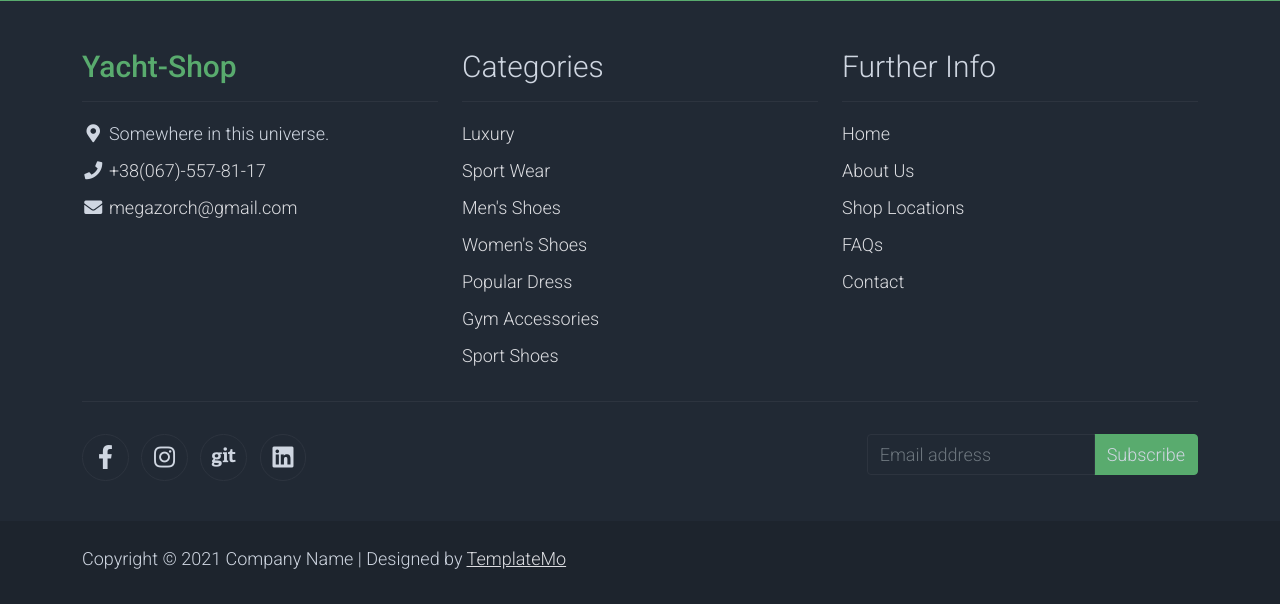
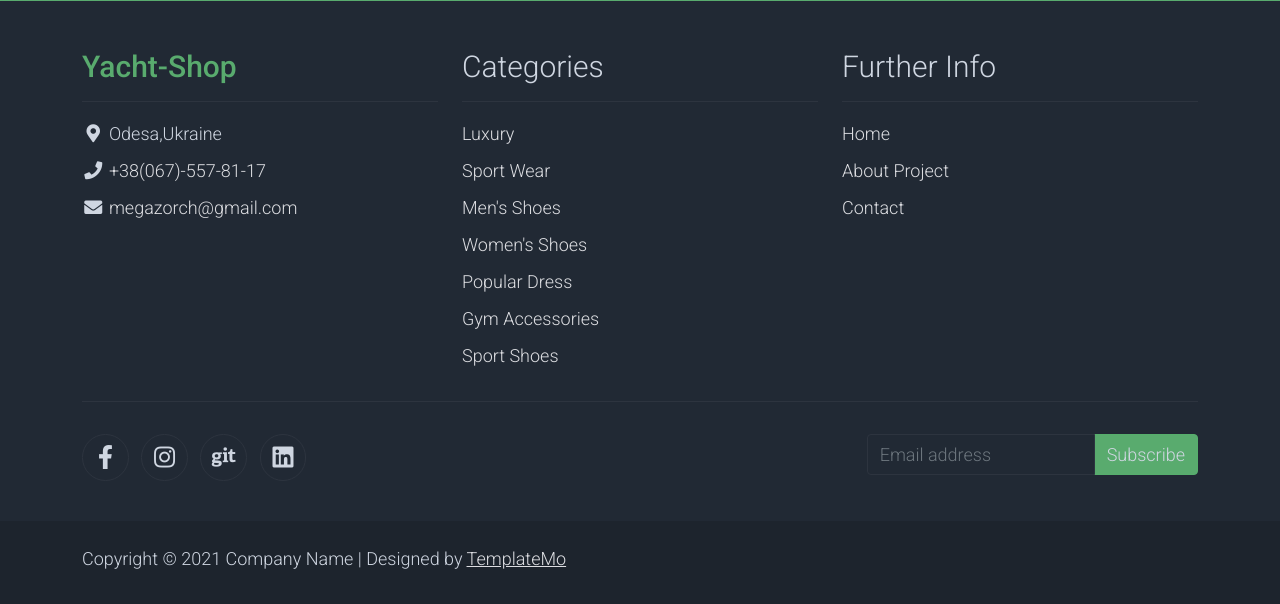
Before and after one commit to Megazorch/Yacht-Shop, a Django app: page /catalog/about/ in a window 1280 px wide. Shown: the part 723-1327 px from the top of the page. Run offline with Django 4.2, Linux system fonts and the light colour scheme; some libraries are stand-ins or nearby versions.

Commit message:
Updated some information on page

```diff
--- a/catalog/templates/base_generic.html
+++ b/catalog/templates/base_generic.html
@@ -227,7 +227,7 @@ https://templatemo.com/tm-559-zay-shop
                     <ul class="list-unstyled text-light footer-link-list">
                         <li>
                             <i class="fas fa-map-marker-alt fa-fw"></i>
-                            Somewhere in this universe.
+                            Odesa,Ukraine
                         </li>
                         <li>
                             <i class="fa fa-phone fa-fw"></i>
@@ -258,11 +258,9 @@ https://templatemo.com/tm-559-zay-shop
                 <div class="col-md-4 pt-5">
                     <h2 class="h2 text-light border-bottom pb-3 border-light">Further Info</h2>
                     <ul class="list-unstyled text-light footer-link-list">
-                        <li><a class="text-decoration-none" href="#">Home</a></li>
-                        <li><a class="text-decoration-none" href="#">About Us</a></li>
-                        <li><a class="text-decoration-none" href="#">Shop Locations</a></li>
-                        <li><a class="text-decoration-none" href="#">FAQs</a></li>
-                        <li><a class="text-decoration-none" href="#">Contact</a></li>
+                        <li><a class="text-decoration-none" href="{% url 'index' %}">Home</a></li>
+                        <li><a class="text-decoration-none" href="{% url 'about' %}">About Project</a></li>
+                        <li><a class="text-decoration-none" href="{% url 'contact' %}">Contact</a></li>
                     </ul>
                 </div>
 
```
